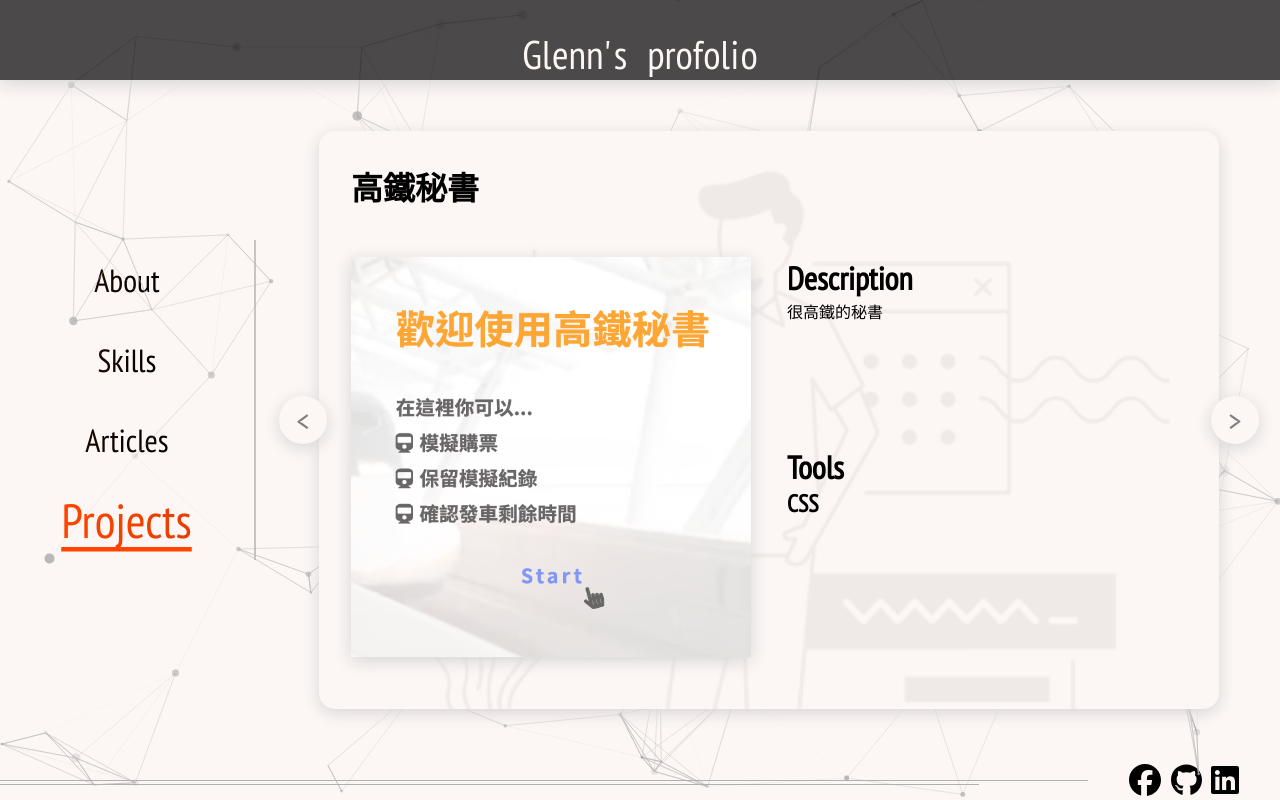
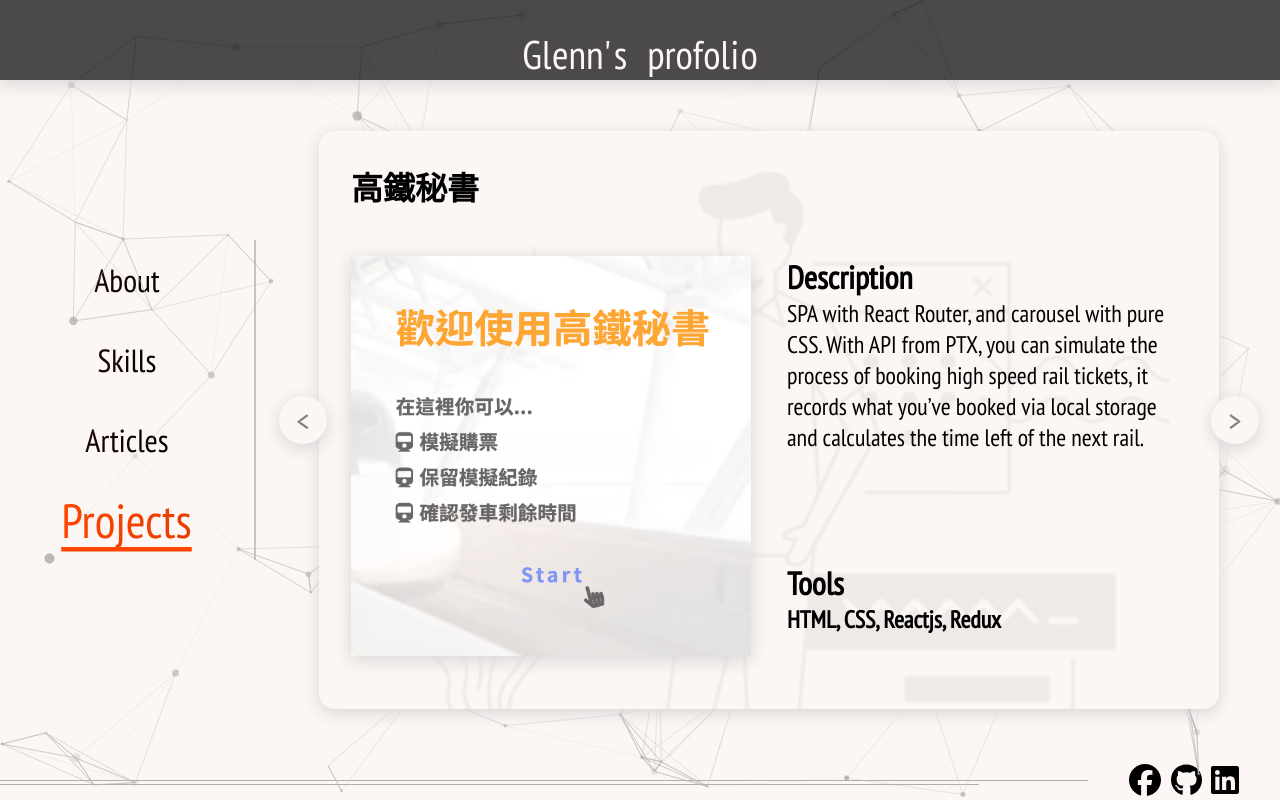
Before and after one commit to Glenn8119/new-profile, a React (Vite) app: page /#/projects in a window 1280 px wide. Built offline with nearby package versions, Linux system fonts and the light colour scheme.

Commit message:
projects

```diff
--- a/src/pages/projects/index.jsx
+++ b/src/pages/projects/index.jsx
@@ -2,7 +2,7 @@ import { useState } from 'react'
 import ContentContainer from '../../components/ContentContainer'
 import ParticlesComponent from '../../components/Particles'
 import styled from 'styled-components'
-import { expnad } from '../../animation'
+import { expnad, fadeIn } from '../../animation'
 import { StyledBackground } from '../../styledComponents/background'
 import projectsBackground from '../../images/backgrounds/projects-background.png'
 import timeTable from '../../images/projects/timetable.png'
@@ -34,14 +34,19 @@ const DiscriptionContainer = styled.div`
 `
 
 const ProjectName = styled.h2`
+	min-height: 45px;
+	opacity: 0;
 	font-size: 2rem;
 	margin-bottom: 3rem;
+	animation: ${fadeIn} 0.4s 1s forwards;
 `
 
 const MainContent = styled.main`
+	opacity: 0;
 	height: 100%;
 	display: flex;
 	justify-content: start;
+	animation: ${fadeIn} 0.4s 1s forwards;
 `
 
 const ProjectPic = styled.img`
@@ -51,11 +56,13 @@ const ProjectPic = styled.img`
 	object-position: center;
 	margin-right: auto;
 	box-shadow: ${(props) => `0 4px 16px 0 ${props.theme.shadow}`};
+	cursor: pointer;
 `
 
 const DescriptionArea = styled.div`
 	width: 400px;
 	height: 50%;
+	margin-bottom: auto;
 `
 
 const DescriptionTitle = styled.h2`
@@ -83,10 +90,12 @@ const PrevButton = styled.div`
 	left: -1rem;
 	transform: translate(-50%, -50%);
 	border-radius: 999px;
-	background: ${props => props.theme.body};
+	background: ${(props) => props.theme.body};
 	box-shadow: ${(props) => `0 4px 16px 0 ${props.theme.shadow}`};
 	cursor: pointer;
-	transition: all .2s;
+	opacity: 0;
+	transition: all 0.2s;
+	animation: ${fadeIn} 0.4s 1s forwards;
 
 	&::before {
 		display: block;
@@ -111,10 +120,12 @@ const NextButton = styled.div`
 	right: -4rem;
 	transform: translate(-50%, -50%);
 	border-radius: 999px;
-	background: ${props => props.theme.body};
+	background: ${(props) => props.theme.body};
 	box-shadow: ${(props) => `0 4px 16px 0 ${props.theme.shadow}`};
 	cursor: pointer;
-	transition: all .2s;
+	opacity: 0;
+	transition: all 0.2s;
+	animation: ${fadeIn} 0.4s 1s forwards;
 
 	&::before {
 		display: block;
@@ -129,23 +140,48 @@ const NextButton = styled.div`
 `
 
 const projectData = [
-	{ name: '高鐵秘書', pic: timeTable, desctiption: '很高鐵的秘書', tools: 'CSS', link: 'https://vigilant-fermi-c2ee21.netlify.app/#/'},
-	{ name: 'Todo-List', pic: todoList, desctiption: '很todo的list', tools: 'ddraggg', link: 'https://vigilant-fermi-c2ee21.netlify.app/#/'},
-	{ name: 'Recipe', pic: recipe, desctiption: '很re的cipe', tools: 'apaiiiapi', link: 'https://vigilant-fermi-c2ee21.netlify.app/#/'},
+	{
+		name: '高鐵秘書',
+		pic: timeTable,
+		desctiption:
+			'SPA with React Router, and carousel with pure CSS. With API from PTX, you can simulate the process of booking high speed rail tickets, it records what you’ve booked via local storage and calculates the time left of the next rail.',
+		tools: 'HTML, CSS, Reactjs, Redux',
+		link: 'https://vigilant-fermi-c2ee21.netlify.app/#/',
+	},
+	{
+		name: 'Todo-List',
+		pic: todoList,
+		desctiption:
+			'It provides two days of todo-list, using OOP with vanilla Javascript and lets users to be able to modify, delete todos by dragging todo elements.',
+		tools: 'HTML, CSS, Javascript',
+		link: 'https://fervent-varahamihira-2f4c2e.netlify.app/',
+	},
+	{
+		name: 'Recipe',
+		pic: recipe,
+		desctiption:
+			'It achieves search autocomplete by sending request to outer API, with debounce to the input to lower the frequency of sending requests.',
+		tools: 'HTML, CSS, Bootstrap, Reactjs',
+		link: 'https://practical-pare-ecba46.netlify.app/',
+	},
 ]
+
+const handleLink = (link) => {
+	window.open(link)
+}
 
 const Projects = () => {
 	const [currentIndex, setCurrentIndex] = useState(0)
 
 	const handlePrevClick = () => {
 		if (currentIndex > 0) {
-			setCurrentIndex(prevState => prevState - 1)
+			setCurrentIndex((prevState) => prevState - 1)
 		}
 	}
 
 	const handleNextClick = () => {
 		if (currentIndex < projectData.length - 1) {
-			setCurrentIndex(prevState => prevState + 1)
+			setCurrentIndex((prevState) => prevState + 1)
 		}
 	}
 
@@ -156,15 +192,20 @@ const Projects = () => {
 			<ParticlesComponent />
 			<ContentContainer>
 				<ProjectsSection>
-					<PrevButton onClick={handlePrevClick}/>
+					<PrevButton onClick={handlePrevClick} />
 					<StyledBackground src={projectsBackground} />
 					<ProjectName>{currentProject.name}</ProjectName>
 					<MainContent>
-						<ProjectPic src={currentProject.pic} />
+						<ProjectPic
+							src={currentProject.pic}
+							onClick={() => handleLink(currentProject.link)}
+						/>
 						<DiscriptionContainer>
 							<DescriptionArea>
 								<DescriptionTitle>Description</DescriptionTitle>
-								<p>{currentProject.desctiption}</p>
+								<p style={{ fontSize: '1.5rem' }}>
+									{currentProject.desctiption}
+								</p>
 							</DescriptionArea>
 							<SkillArea>
 								<SkillTitle>Tools</SkillTitle>
@@ -172,7 +213,7 @@ const Projects = () => {
 							</SkillArea>
 						</DiscriptionContainer>
 					</MainContent>
-					<NextButton onClick={handleNextClick}/>
+					<NextButton onClick={handleNextClick} />
 				</ProjectsSection>
 			</ContentContainer>
 		</>
```
